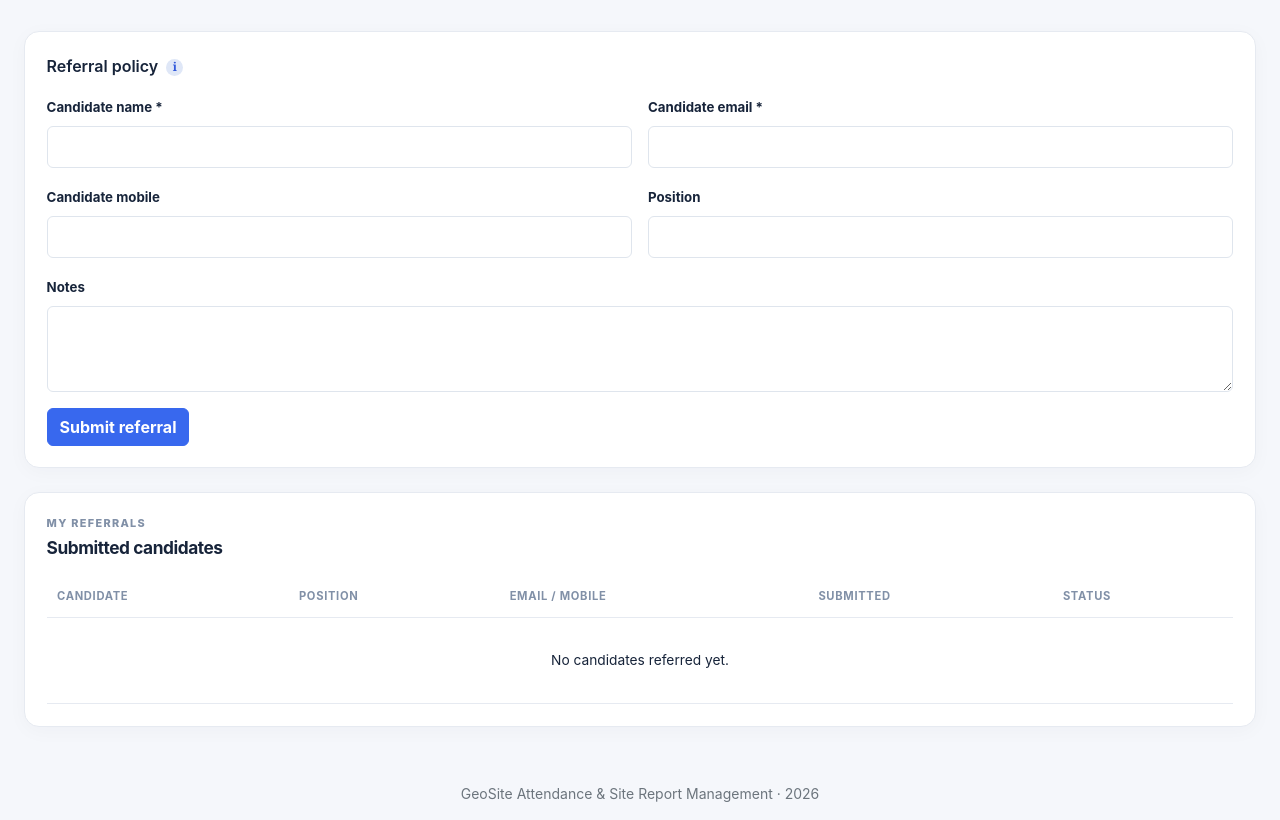
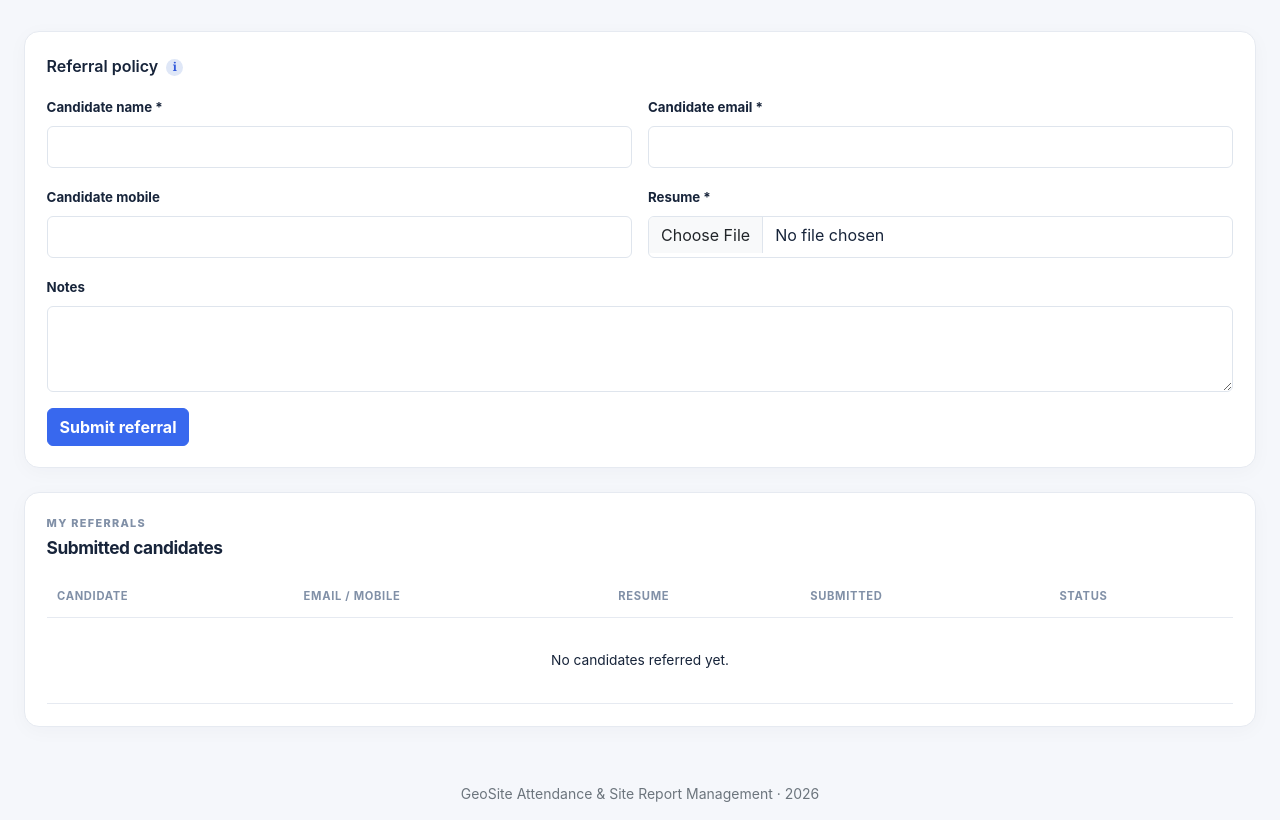
Before and after one commit to Npatel2109/WorkTrack, a Flask app: page /employee/referrals in a window 1280 px wide. Shown: the part 157-977 px from the top of the page. Run offline with Flask 3, Linux system fonts and the light colour scheme; the visitor is signed in with stand-in values (Sample User, id 1); data that the repository does not hold is empty; some libraries are stand-ins or nearby versions.

Commit message:
Add resumes to candidate referrals
Co-authored-by: Copilot <223556219+Copilot@users.noreply.github.com>

```diff
--- a/geosite/models.py
+++ b/geosite/models.py
@@ -314,7 +314,8 @@ class CandidateReferral(db.Model):
     candidate_name = db.Column(db.String(120), nullable=False)
     candidate_email = db.Column(db.String(255), nullable=False)
     candidate_mobile = db.Column(db.String(40), nullable=False, default="", server_default="")
-    position = db.Column(db.String(120), nullable=False, default="", server_default="")
+    resume_filename = db.Column(db.String(40), nullable=False, default="", server_default="")
+    resume_original_filename = db.Column(db.String(255), nullable=False, default="", server_default="")
     notes = db.Column(db.Text, nullable=False, default="", server_default="")
     status = db.Column(db.String(20), nullable=False, default="submitted", server_default="submitted")
     created_at = db.Column(db.DateTime(timezone=True), nullable=False, default=utcnow)
--- a/geosite/routes.py
+++ b/geosite/routes.py
@@ -11,6 +11,7 @@ from pathlib import Path
 from urllib.parse import urlsplit
 
 from email_validator import EmailNotValidError, validate_email
+from werkzeug.utils import secure_filename
 from flask import (
     Blueprint,
     abort,
@@ -1209,8 +1210,8 @@ def employee_referrals():
         candidate_name = request.form.get("candidate_name", "").strip()
         candidate_email = request.form.get("candidate_email", "").strip()
         candidate_mobile = request.form.get("candidate_mobile", "").strip()
-        position = request.form.get("position", "").strip()
         notes = request.form.get("notes", "").strip()
+        resume = request.files.get("resume")
         try:
             validate_email(candidate_email)
         except EmailNotValidError:
@@ -1219,10 +1220,29 @@ def employee_referrals():
         if not candidate_name or len(candidate_name) > 120:
             flash("Enter the candidate name.", "danger")
             return redirect(url_for("main.employee_referrals"))
+        allowed_resume_extensions = {".pdf", ".doc", ".docx"}
+        original_resume_name = secure_filename(resume.filename or "") if resume else ""
+        resume_ext = Path(original_resume_name).suffix.lower()
+        if not resume or not resume.filename or resume_ext not in allowed_resume_extensions:
+            flash("Upload a PDF, DOC, or DOCX resume.", "danger")
+            return redirect(url_for("main.employee_referrals"))
+        resume.seek(0, os.SEEK_END)
+        resume_size = resume.tell()
+        resume.seek(0)
+        if resume_size == 0 or resume_size > 5 * 1024 * 1024:
+            flash("Resume must be non-empty and no larger than 5 MB.", "danger")
+            return redirect(url_for("main.employee_referrals"))
+        resume_folder = Path(current_app.config["UPLOAD_FOLDER"]) / "referral-resumes"
+        resume_folder.mkdir(parents=True, exist_ok=True)
+        stored_resume_name = f"{uuid.uuid4().hex}{resume_ext}"
+        resume_path = resume_folder / stored_resume_name
+        resume.save(resume_path)
         referral = CandidateReferral(
             employee_id=current_user.id, candidate_name=candidate_name,
             candidate_email=candidate_email, candidate_mobile=candidate_mobile,
-            position=position, notes=notes,
+            resume_filename=stored_resume_name,
+            resume_original_filename=original_resume_name,
+            notes=notes,
         )
         db.session.add(referral)
         db.session.flush()
@@ -1233,13 +1253,38 @@ def employee_referrals():
         if recipient:
             try:
                 send_email(current_app, recipient, "New candidate referral",
-                            f"{current_user.name} referred {candidate_name}.\nEmail: {candidate_email}\nMobile: {candidate_mobile or '-'}\nPosition: {position or '-'}\nNotes: {notes or '-'}")
+                            f"{current_user.name} referred {candidate_name}.\nEmail: {candidate_email}\nMobile: {candidate_mobile or '-'}\nNotes: {notes or '-'}",
+                            attachments=[(original_resume_name, resume_path)])
             except (OSError, RuntimeError, smtplib.SMTPException) as error:
                 current_app.logger.warning("Referral email failed: %r", error)
         flash("Candidate referred successfully.", "success")
         return redirect(url_for("main.employee_referrals"))
     referrals = CandidateReferral.query.filter_by(employee_id=current_user.id).order_by(CandidateReferral.created_at.desc()).all()
     return render_template("candidate_referrals.html", referrals=referrals)
+
+
+@bp.route("/admin/referrals")
+@admin_required
+def admin_referrals():
+    referrals = CandidateReferral.query.order_by(CandidateReferral.created_at.desc()).all()
+    return render_template("admin_referrals.html", referrals=referrals)
+
+
+@bp.route("/admin/referrals/<int:referral_id>/resume")
+@login_required
+def referral_resume(referral_id):
+    referral = db.session.get(CandidateReferral, referral_id)
+    if not referral:
+        abort(404)
+    if not current_user.is_admin and referral.employee_id != current_user.id:
+        abort(403)
+    if not referral.resume_filename:
+        abort(404)
+    path = Path(current_app.config["UPLOAD_FOLDER"])
+    resume_path = path / "referral-resumes" / referral.resume_filename
+    if not resume_path.is_file():
+        abort(404)
+    return send_file(resume_path, as_attachment=True, download_name=referral.resume_original_filename)
 
 
 @bp.route("/employee/work-status", methods=["POST"])
--- a/geosite/templates/base.html
+++ b/geosite/templates/base.html
@@ -29,6 +29,7 @@
           <a class="nav-link" href="{{ url_for('main.reports') }}">Reports</a>
           <a class="nav-link" href="{{ url_for('main.submitted_reports') }}">Submitted reports</a>
           <a class="nav-link" href="{{ url_for('main.invoices') }}">Invoices</a>
+          <a class="nav-link" href="{{ url_for('main.admin_referrals') }}">Referrals</a>
           <a class="nav-link" href="{{ url_for('main.attendance_history') }}">Attendance</a>
           <a class="nav-link" href="{{ url_for('main.admin_leaves') }}">Leave</a>
           <a class="nav-link" href="{{ url_for('main.admin_work_status') }}">Work confirmations</a>
--- a/geosite/templates/candidate_referrals.html
+++ b/geosite/templates/candidate_referrals.html
@@ -4,21 +4,21 @@
 <div class="page-heading"><div><p class="eyebrow">EMPLOYEE REFERRALS</p><h1>Refer a candidate</h1></div></div>
 <section class="panel-card mb-4">
   <p class="mb-3 fw-semibold">Referral policy {% set info_text = "If your referred candidate completes six months, you receive INR 2,000 with each monthly salary for five months, totaling INR 10,000." %}{% include "_info.html" %}</p>
-  <form method="post">
+  <form method="post" enctype="multipart/form-data">
     <input type="hidden" name="csrf_token" value="{{ csrf_token() }}">
     <div class="row g-3">
       <div class="col-md-6"><label class="form-label" for="candidate-name">Candidate name *</label><input class="form-control" id="candidate-name" name="candidate_name" maxlength="120" required></div>
       <div class="col-md-6"><label class="form-label" for="candidate-email">Candidate email *</label><input class="form-control" id="candidate-email" name="candidate_email" type="email" maxlength="255" required></div>
       <div class="col-md-6"><label class="form-label" for="candidate-mobile">Candidate mobile</label><input class="form-control" id="candidate-mobile" name="candidate_mobile" maxlength="40"></div>
-      <div class="col-md-6"><label class="form-label" for="candidate-position">Position</label><input class="form-control" id="candidate-position" name="position" maxlength="120"></div>
+      <div class="col-md-6"><label class="form-label" for="candidate-resume">Resume *</label><input class="form-control" id="candidate-resume" name="resume" type="file" accept=".pdf,.doc,.docx" required></div>
       <div class="col-12"><label class="form-label" for="candidate-notes">Notes</label><textarea class="form-control" id="candidate-notes" name="notes" rows="3" maxlength="2000"></textarea></div>
     </div>
     <button class="btn btn-primary mt-3">Submit referral</button>
   </form>
 </section>
 <section class="panel-card"><div class="section-title"><div><p class="eyebrow">MY REFERRALS</p><h2>Submitted candidates</h2></div></div>
-  <div class="table-responsive"><table class="table align-middle"><thead><tr><th>Candidate</th><th>Position</th><th>Email / mobile</th><th>Submitted</th><th>Status</th></tr></thead><tbody>
-    {% for referral in referrals %}<tr><td>{{ referral.candidate_name }}</td><td>{{ referral.position or "—" }}</td><td>{{ referral.candidate_email }}{% if referral.candidate_mobile %}<div class="small text-secondary">{{ referral.candidate_mobile }}</div>{% endif %}</td><td>{{ referral.created_at|ist }}</td><td><span class="status-pill">{{ referral.status|title }}</span></td></tr>
+  <div class="table-responsive"><table class="table align-middle"><thead><tr><th>Candidate</th><th>Email / mobile</th><th>Resume</th><th>Submitted</th><th>Status</th></tr></thead><tbody>
+    {% for referral in referrals %}<tr><td>{{ referral.candidate_name }}</td><td>{{ referral.candidate_email }}{% if referral.candidate_mobile %}<div class="small text-secondary">{{ referral.candidate_mobile }}</div>{% endif %}</td><td>{% if referral.resume_filename %}<a href="{{ url_for('main.referral_resume', referral_id=referral.id) }}">{{ referral.resume_original_filename }}</a>{% else %}—{% endif %}</td><td>{{ referral.created_at|ist }}</td><td><span class="status-pill">{{ referral.status|title }}</span></td></tr>
     {% else %}<tr><td colspan="5" class="empty-state">No candidates referred yet.</td></tr>{% endfor %}
   </tbody></table></div>
 </section>
```
Also changed, not shown: geosite/services.py (+10 -1 lines), geosite/templates/admin_referrals.html (added, +15 -0 lines), migrations/versions/c2d3e4f5a6b7_referral_resume_and_remove_position.py (added, +26 -0 lines).
